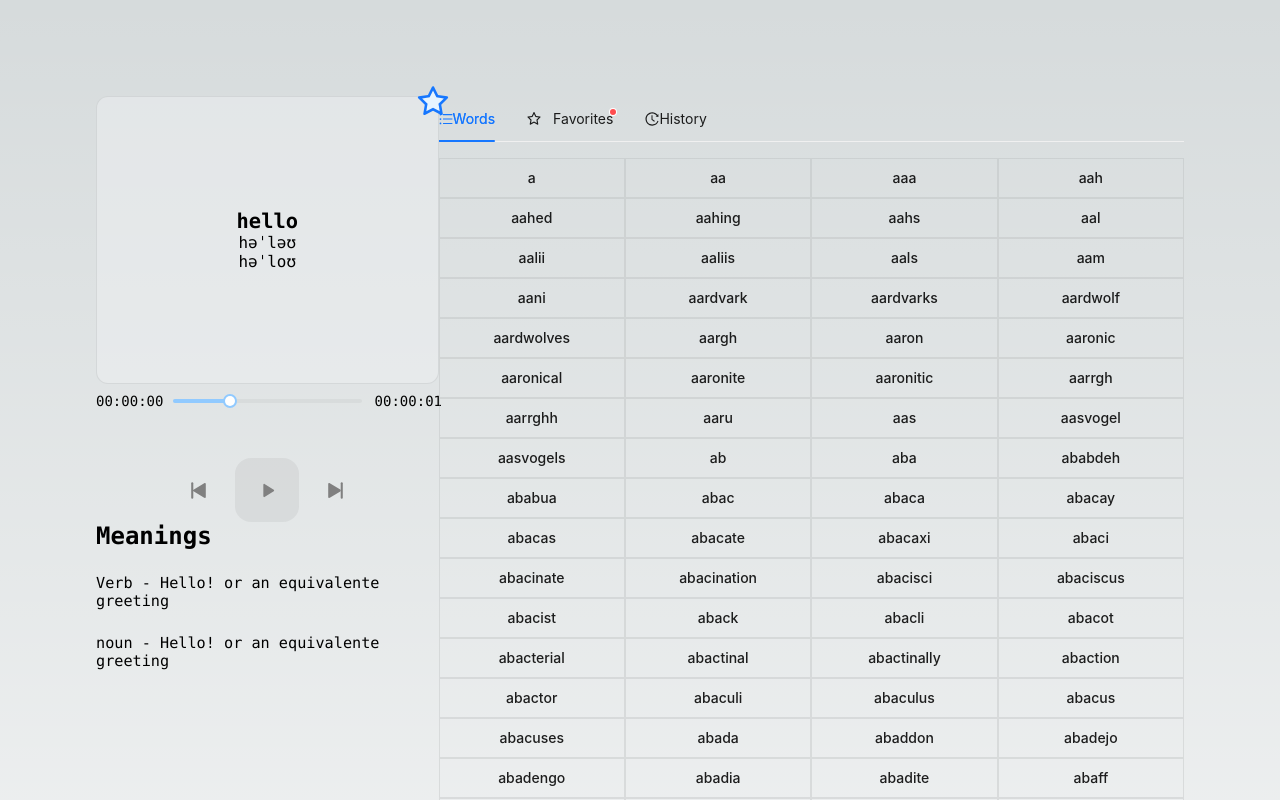
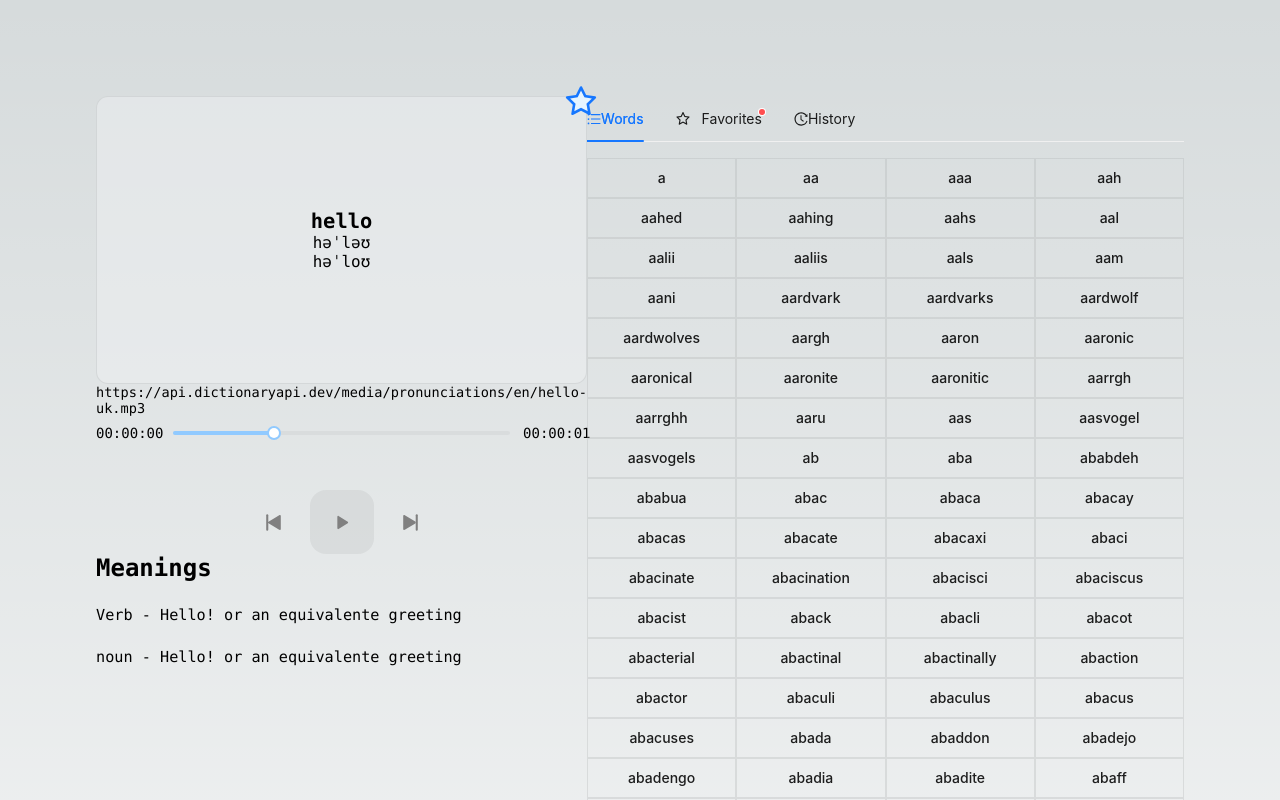
Before and after one commit to JonneBR/fullstack-challenge-2022-dictionary-frontend, a Next.js app: page / in a window 1280 px wide. Shown: the top 800 px of the page. Built offline with nearby package versions, Linux system fonts and the light colour scheme.

Commit message:
feat: implement prop audio to Player component

```diff
--- a/pages/index.tsx
+++ b/pages/index.tsx
@@ -27,6 +27,8 @@ export default function Home() {
     textPhonetics: mockCacheStructure.hello.textPhonetics,
   }
 
+  const playerAudio = mockCacheStructure.hello.firstAudio
+
   return (
     <>
       <Head>
@@ -42,7 +44,7 @@ export default function Home() {
               <Dictionary props={dictionaryData} />
             </header>
             <main>
-              <Player />
+              <Player audio={playerAudio} />
             </main>
             <footer>
               <Meanings />
--- a/src/components/Player/Player.tsx
+++ b/src/components/Player/Player.tsx
@@ -3,12 +3,18 @@ import Image from 'next/image'
 import { convertDurationToTimeString } from '../../utils/convertDurationToTimeString'
 import styles from './styles.module.scss'
 
+type Props = {
+  audio: string
+}
+
 // https://api.dictionaryapi.dev/media/pronunciations/en/hello-au.mp3
-export default function Player() {
+export default function Player(props: Props) {
+  const { audio } = props
   const isPlaying = false
   const episode = true
   return (
     <>
+      <p>{audio}</p>
       <div className={styles.progress}>
         <span>{convertDurationToTimeString(0)}</span>
         <div className={styles.slider}>
--- a/src/mocks/cache-structure.json
+++ b/src/mocks/cache-structure.json
@@ -3,6 +3,7 @@
     "word": "hello",
     "isFavorite": true,
     "textPhonetics": ["həˈləʊ", "həˈloʊ"],
+    "firstAudio": "https://api.dictionaryapi.dev/media/pronunciations/en/hello-uk.mp3",
     "phonetics": [
       {
         "audio": "https://api.dictionaryapi.dev/media/pronunciations/en/hello-au.mp3",
```
